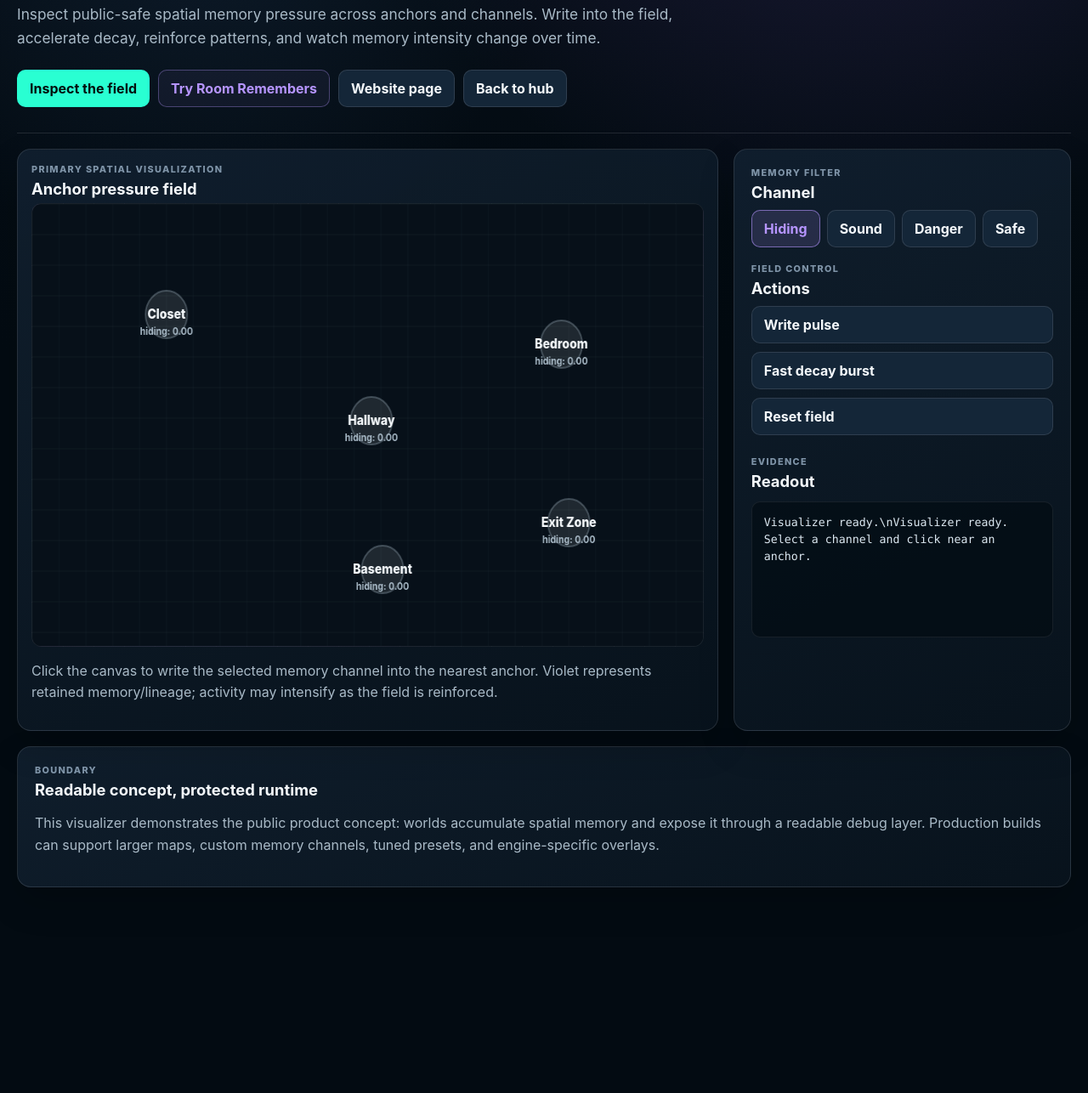
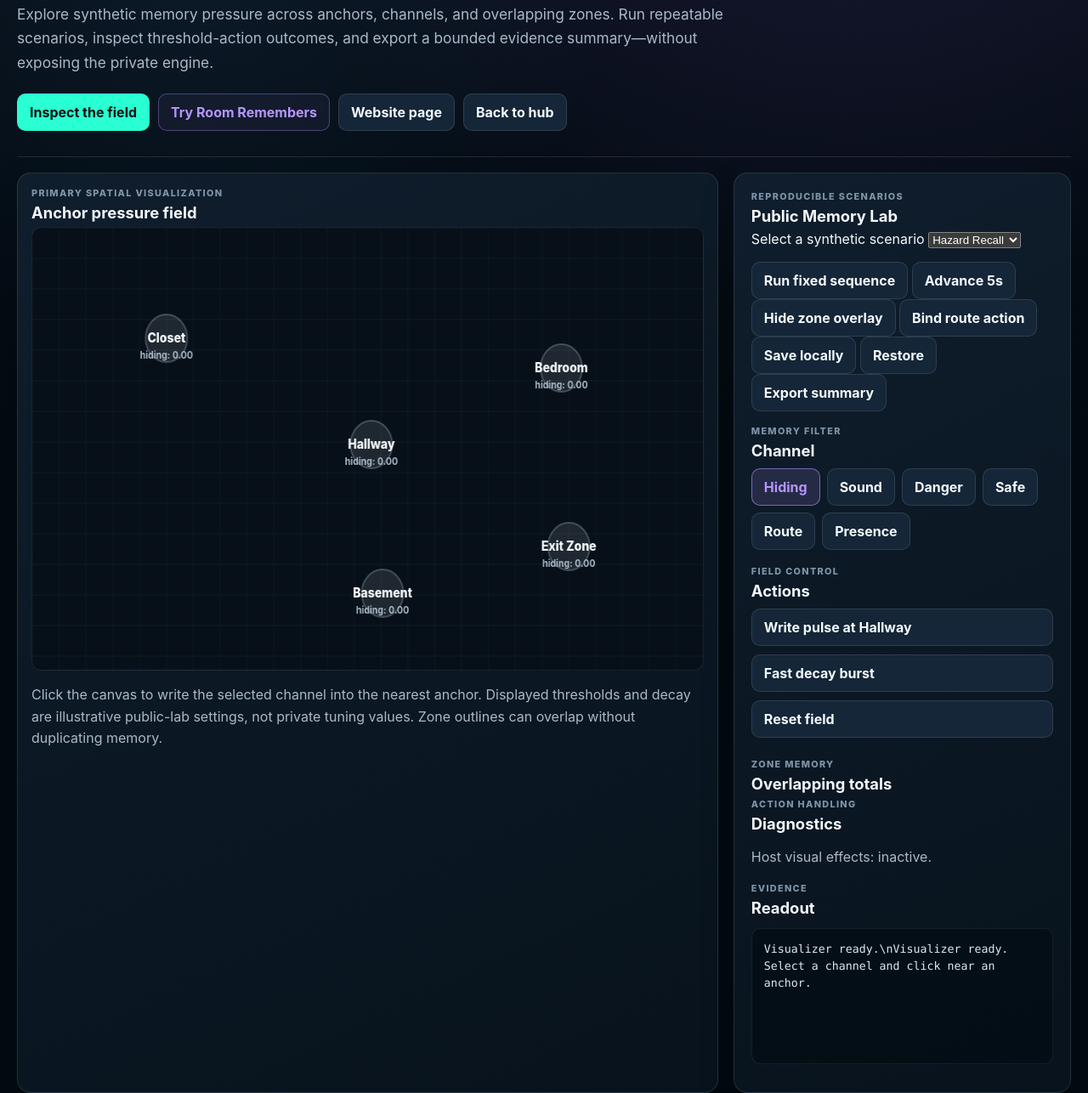
Before and after one commit to EchoPath-Source/EchoPath-Memory-Layer-Public, a website: page docs/memory-visualizer/index.html in a window 1280 px wide. Shown: the part 156-1442 px from the top of the page at 85% size. Before the commit the page ends 1264 px from the top, so only its background shows below. Drawn offline with Linux system fonts and the light colour scheme.

Commit message:
feat(memory-lab): add scenario evidence, zone overlays, host action binding and save/export to Visualizer

```diff
--- a/docs/memory-visualizer/index.html
+++ b/docs/memory-visualizer/index.html
@@ -11,7 +11,7 @@
     <section class="hero">
       <p class="eyebrow">EchoPath Memory Layer / Debug Surface</p>
       <h1>Memory Visualizer</h1>
-      <p class="lede">Inspect public-safe spatial memory pressure across anchors and channels. Write into the field, accelerate decay, reinforce patterns, and watch memory intensity change over time.</p>
+      <p class="lede">Explore synthetic memory pressure across anchors, channels, and overlapping zones. Run repeatable scenarios, inspect threshold-action outcomes, and export a bounded evidence summary—without exposing the private engine.</p>
       <div class="cta-row">
         <a class="button primary" href="#visualizer">Inspect the field</a>
         <a class="button secondary" href="../room-remembers/">Try Room Remembers</a>
@@ -25,9 +25,28 @@
         <div class="section-kicker">Primary spatial visualization</div>
         <h2 class="section-title">Anchor pressure field</h2>
         <div class="viz-world"><canvas id="viz" width="900" height="520"></canvas></div>
-        <p class="small">Click the canvas to write the selected memory channel into the nearest anchor. Violet represents retained memory/lineage; activity may intensify as the field is reinforced.</p>
+        <p class="small">Click the canvas to write the selected channel into the nearest anchor. Displayed thresholds and decay are illustrative public-lab settings, not private tuning values. Zone outlines can overlap without duplicating memory.</p>
       </div>
       <div class="panel controls-panel">
+        <div class="section-kicker">Reproducible scenarios</div>
+        <h2 class="section-title">Public Memory Lab</h2>
+        <label class="lab-label" for="vizScenario">Select a synthetic scenario</label>
+        <select class="lab-select" id="vizScenario">
+          <option value="danger">Hazard Recall</option>
+          <option value="safe">Familiar Route</option>
+          <option value="social">Room Usage</option>
+        </select>
+        <p class="hint" id="vizScenarioDescription"></p>
+        <div class="lab-controls">
+          <button class="primary" id="runVizScenario">Run fixed sequence</button>
+          <button id="advanceViz">Advance 5s</button>
+          <button id="zonesToggle" aria-pressed="true">Hide zone overlay</button>
+          <button id="bindRoute">Bind route action</button>
+          <button id="saveViz">Save locally</button>
+          <button id="restoreViz">Restore</button>
+          <button id="exportViz">Export summary</button>
+        </div>
+        <p class="lab-feedback" id="vizStatus" role="status" aria-live="polite"></p>
         <div class="section-kicker">Memory filter</div>
         <h2 class="section-title">Channel</h2>
         <div class="channel-row">
@@ -35,14 +54,23 @@
           <button data-channel="sound">Sound</button>
           <button data-channel="danger">Danger</button>
           <button data-channel="safe">Safe</button>
+          <button data-channel="route">Route</button>
+          <button data-channel="presence">Presence</button>
         </div>
         <div class="section-kicker">Field control</div>
         <h2 class="section-title">Actions</h2>
         <div class="button-stack">
-          <button id="pulse">Write pulse</button>
+          <button id="pulse">Write pulse at Hallway</button>
           <button id="decayFast">Fast decay burst</button>
           <button id="reset">Reset field</button>
         </div>
+        <div class="section-kicker">Zone memory</div>
+        <h2 class="section-title">Overlapping totals</h2>
+        <div class="lab-readouts" id="vizZoneTotals"></div>
+        <div class="section-kicker">Action handling</div>
+        <h2 class="section-title">Diagnostics</h2>
+        <div class="lab-readouts" id="vizActionOutcomes"></div>
+        <p class="small" id="vizHostState">Host visual effects: inactive.</p>
         <div class="section-kicker">Evidence</div>
         <h2 class="section-title">Readout</h2>
         <pre id="readout">Visualizer ready.\n</pre>
@@ -52,9 +80,9 @@
     <section class="panel log-panel">
       <div class="section-kicker">Boundary</div>
       <h2 class="section-title">Readable concept, protected runtime</h2>
-      <p class="small">This visualizer demonstrates the public product concept: worlds accumulate spatial memory and expose it through a readable debug layer. Production builds can support larger maps, custom memory channels, tuned presets, and engine-specific overlays.</p>
+      <p class="small">This demonstration uses synthetic data and a simplified public-safe memory model. Its zone, threshold, callback and snapshot tests are behavioral examples, not numerical verification of the private Spatial Engram Engine or Unity plugin. Exported histories are bounded summaries, not full deterministic replay.</p>
     </section>
   </main>
-  <script src="app.js"></script>
+  <script type="module" src="app.js"></script>
 </body>
 </html>
```
